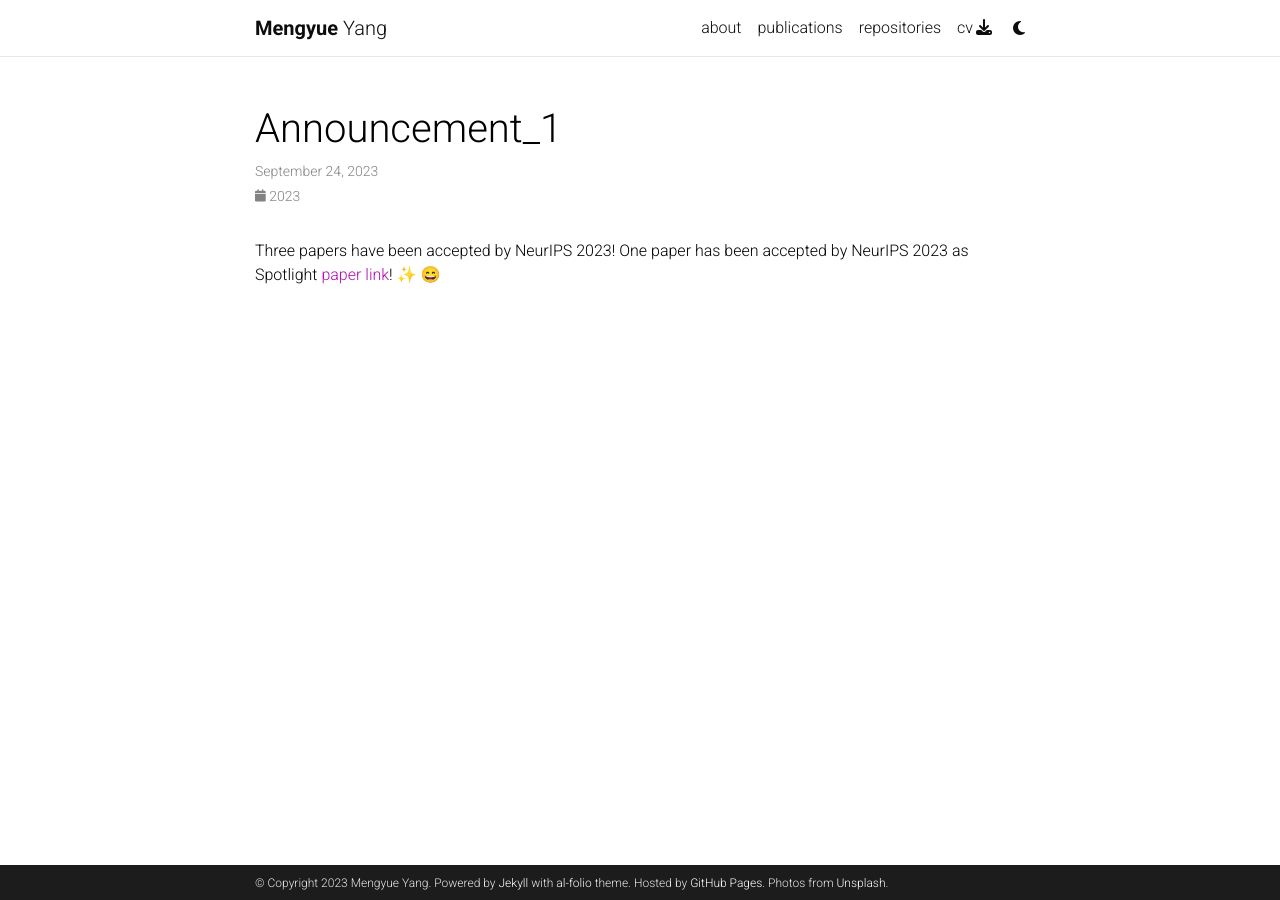
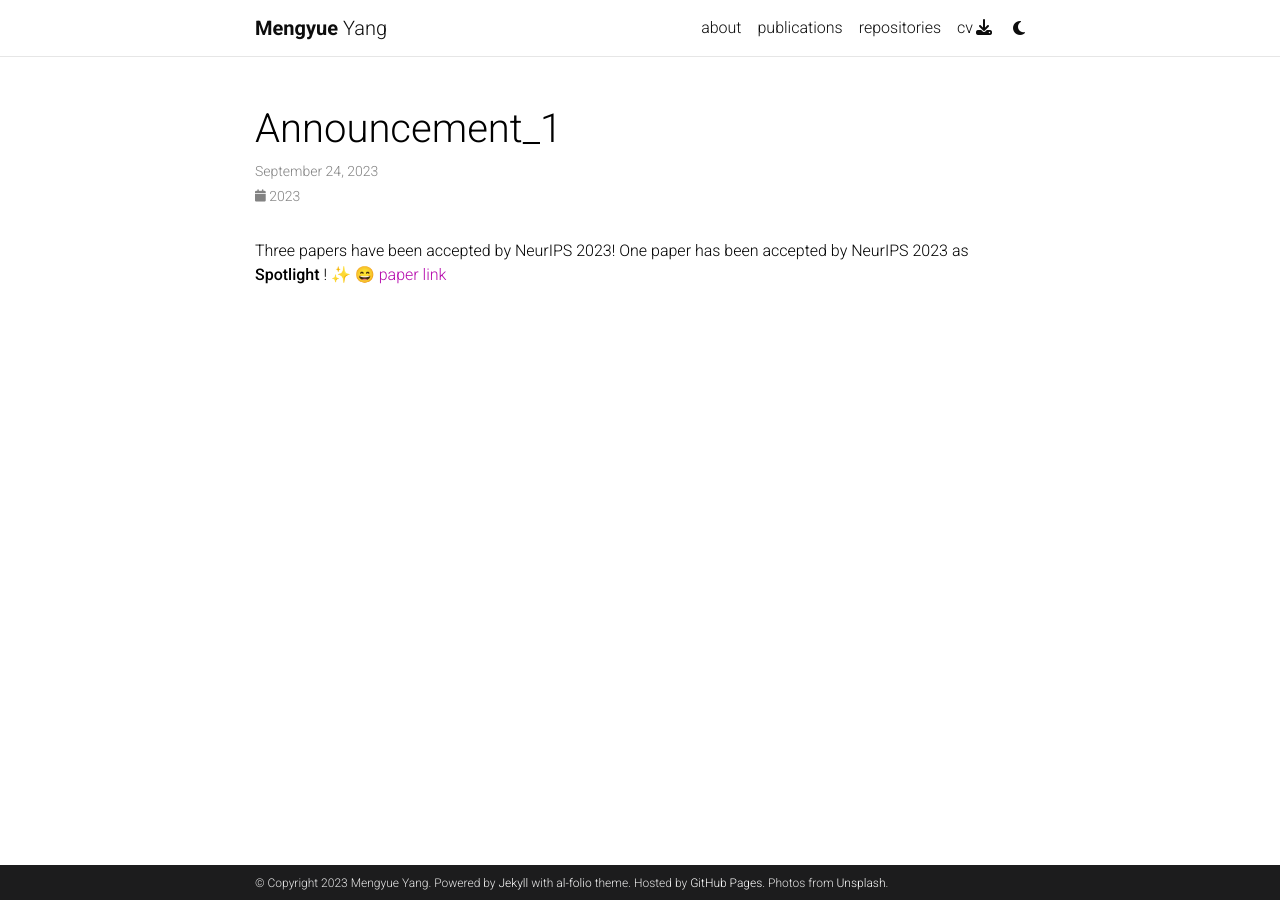
Before and after one commit to ymy4323460/ymy4323460.github.io, a Jekyll site: the page built from _news/announcement_1.md, in a window 1280 px wide. Built offline with Jekyll 4.4.1, drawn with Linux system fonts in a browser that asks for light colours; comment, search, counter and statistics services are not loaded; a style sheet for code colours, icons or effects is not loaded.

```diff
--- a/_news/announcement_1.md
+++ b/_news/announcement_1.md
@@ -5,4 +5,4 @@ inline: true
 related_posts: false
 ---
 
-Three papers have been accepted by NeurIPS 2023! One paper has been accepted by NeurIPS 2023 as Spotlight [paper link](https://arxiv.org/pdf/2309.12559.pdf)! ✨ 😄
+Three papers have been accepted by NeurIPS 2023! One paper has been accepted by NeurIPS 2023 as **Spotlight** ! ✨ 😄 [paper link](https://arxiv.org/pdf/2309.12559.pdf)
```
